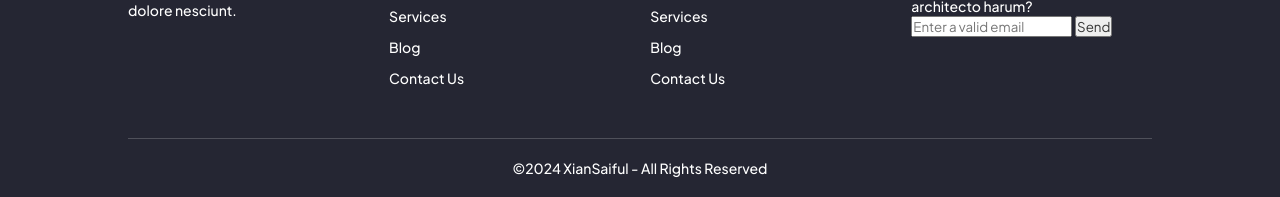
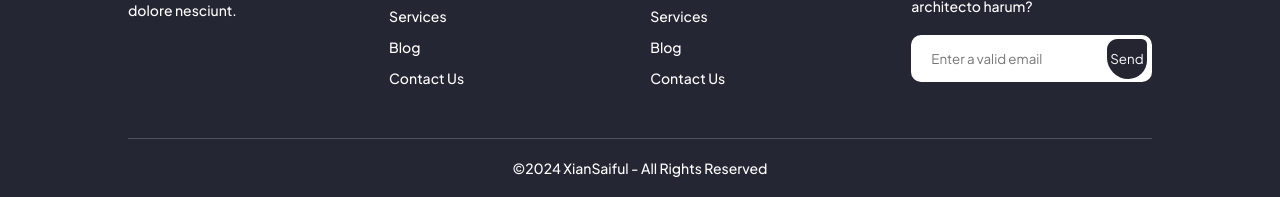
Before and after one commit to githubxiansaiful/simple-blog-page, a plain HTML site: page index.html in a window 1280 px wide. Shown: the part 2025-2222 px from the top of the page. Drawn offline with Linux system fonts and the light colour scheme.

Commit message:
Added css to improve footer subscibe form

```diff
--- a/css/style.css
+++ b/css/style.css
@@ -213,3 +213,30 @@ a.xs-btn {
 .blog-area {
     margin: 60px 0;
 }
+.subscribe-form {
+    overflow: hidden;
+    margin-top: 20px;
+    position: relative;
+}
+.subscribe-form input[type=email] {
+    width: 100%;
+    border-radius: 10px;
+    border: none;
+    padding: 15px 20px;
+    box-sizing: border-box;
+    position: relative;
+    outline: none;
+}
+input.sub-btn {
+    position: absolute;
+    z-index: 99999;
+    top: 4px;
+    right: 05px;
+    border: none;
+    width: 40px;
+    height: 40px;
+    border-radius: 20px 10px 35px 40px;
+    cursor: pointer;
+    background: #252532;
+    color: #fff;
+}
--- a/index.html
+++ b/index.html
@@ -97,7 +97,7 @@
                         </ul>
                     </div>
                     <div class="blog-widget">
-                        <h3>Categories</h3>
+                        <h3>Popular Tags</h3>
                         <a href="#">life</a>
                         <a href="#">health</a>
                         <a href="#">gaming</a>
@@ -141,7 +141,7 @@
                 <p>Lorem ipsum dolor sit amet consectetur adipisicing elit. Minus dicta adipisci illo necessitatibus, architecto harum?</p>
                 <form action="" class="subscribe-form">
                     <input type="email" required placeholder="Enter a valid email">
-                    <input type="submit" value="Send">
+                    <input type="submit" value="Send" class="sub-btn">
                 </form>
             </div>
         </div>
```
